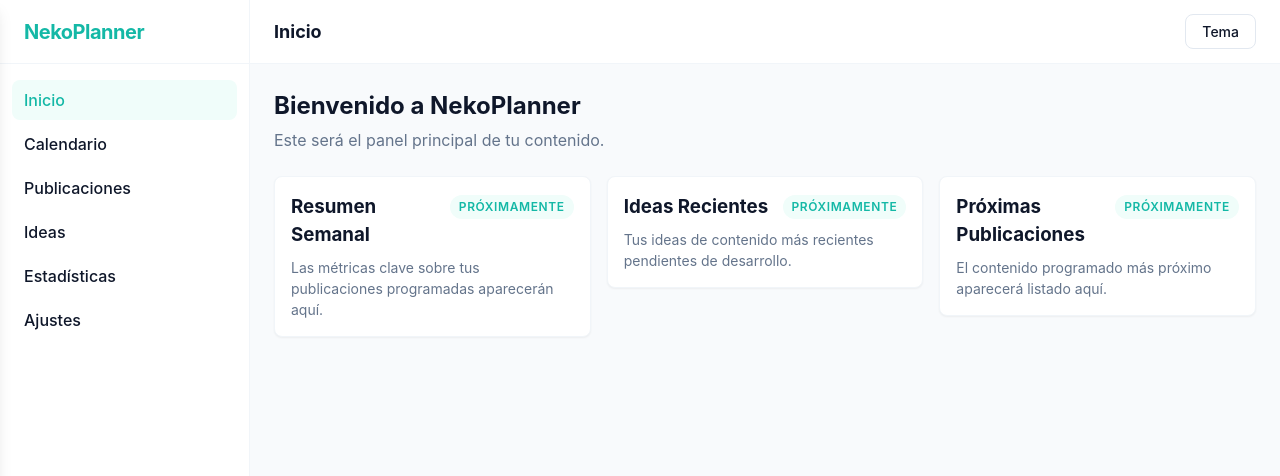
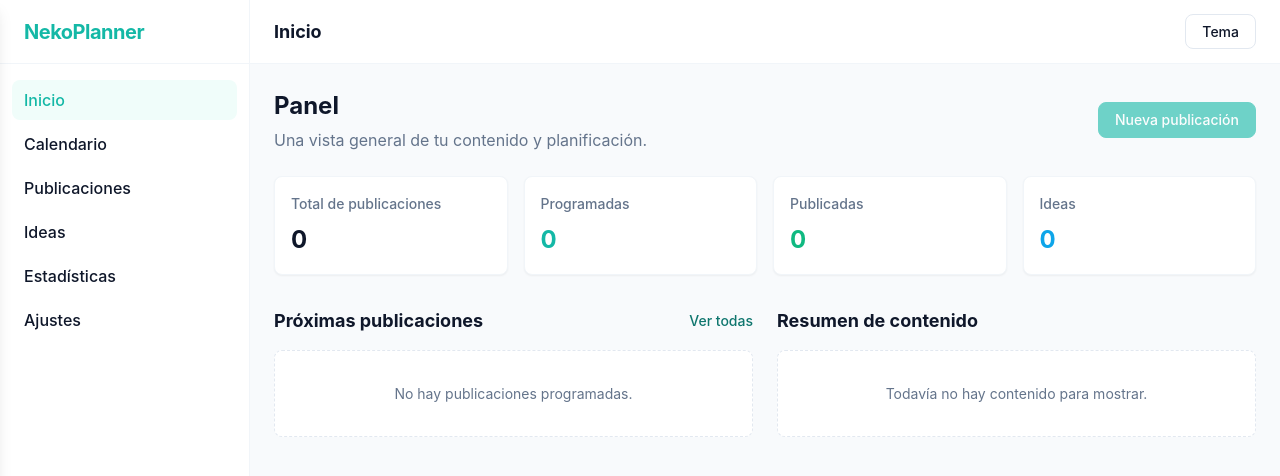
Before and after one commit to CinloDev/nekoplanner, an Angular app: page /dashboard in a window 1280 px wide. Shown: the top 476 px of the page. Built offline with nearby package versions, Linux system fonts and the light colour scheme.

Commit message:
feat: implement dashboard

```diff
--- a/src/app/features/dashboard/dashboard.component.html
+++ b/src/app/features/dashboard/dashboard.component.html
@@ -1,30 +1,115 @@
-<div class="dashboard-header" style="margin-bottom: var(--spacing-6);">
-  <h2 style="margin: 0; font-size: var(--font-size-2xl);">Bienvenido a NekoPlanner</h2>
-  <p style="color: var(--color-text-muted); margin-top: var(--spacing-1);">Este será el panel principal de tu contenido.</p>
+<div class="dashboard-header">
+  <div class="dashboard-header-text">
+    <h2>Panel</h2>
+    <p>Una vista general de tu contenido y planificación.</p>
+  </div>
+  <app-button variant="primary" [disabled]="true">Nueva publicación</app-button>
 </div>
 
-<div style="display: grid; grid-template-columns: repeat(auto-fit, minmax(300px, 1fr)); gap: var(--spacing-4);">
-  <app-card>
-    <div style="display: flex; justify-content: space-between; align-items: flex-start; margin-bottom: var(--spacing-2);">
-      <h3 style="margin: 0;">Resumen Semanal</h3>
-      <app-badge variant="subtle" color="primary">Próximamente</app-badge>
+<div class="dashboard-metrics">
+  <app-card class="metric-card">
+    <div class="metric-content">
+      <span class="metric-label">Total de publicaciones</span>
+      <span class="metric-value">{{ appState.postCounts().total }}</span>
     </div>
-    <p style="color: var(--color-text-muted); font-size: var(--font-size-sm);">Las métricas clave sobre tus publicaciones programadas aparecerán aquí.</p>
   </app-card>
-
-  <app-card>
-    <div style="display: flex; justify-content: space-between; align-items: flex-start; margin-bottom: var(--spacing-2);">
-      <h3 style="margin: 0;">Ideas Recientes</h3>
-      <app-badge variant="subtle" color="primary">Próximamente</app-badge>
+  <app-card class="metric-card">
+    <div class="metric-content">
+      <span class="metric-label">Programadas</span>
+      <span class="metric-value" style="color: var(--color-primary);">{{ appState.postCounts().scheduled }}</span>
     </div>
-    <p style="color: var(--color-text-muted); font-size: var(--font-size-sm);">Tus ideas de contenido más recientes pendientes de desarrollo.</p>
   </app-card>
-
-  <app-card>
-    <div style="display: flex; justify-content: space-between; align-items: flex-start; margin-bottom: var(--spacing-2);">
-      <h3 style="margin: 0;">Próximas Publicaciones</h3>
-      <app-badge variant="subtle" color="primary">Próximamente</app-badge>
+  <app-card class="metric-card">
+    <div class="metric-content">
+      <span class="metric-label">Publicadas</span>
+      <span class="metric-value" style="color: var(--color-success);">{{ appState.postCounts().published }}</span>
     </div>
-    <p style="color: var(--color-text-muted); font-size: var(--font-size-sm);">El contenido programado más próximo aparecerá listado aquí.</p>
+  </app-card>
+  <app-card class="metric-card">
+    <div class="metric-content">
+      <span class="metric-label">Ideas</span>
+      <span class="metric-value" style="color: var(--color-info);">{{ appState.postCounts().idea }}</span>
+    </div>
   </app-card>
 </div>
+
+<div class="dashboard-main">
+  <section class="dashboard-section upcoming-section">
+    <div class="section-header">
+      <h3>Próximas publicaciones</h3>
+      <a routerLink="/posts" class="section-link">Ver todas</a>
+    </div>
+
+    @if (upcomingPosts().length > 0) {
+      <div class="upcoming-list">
+        @for (post of upcomingPosts(); track post.id) {
+          <div class="upcoming-item">
+            <div class="upcoming-media" *ngIf="post.media && post.media.length > 0">
+              <span class="media-placeholder">Img</span>
+            </div>
+            <div class="upcoming-details">
+              <h4>{{ post.title }}</h4>
+              <p class="upcoming-meta">
+                <span [style.color]="platformMeta[post.platform] ? platformMeta[post.platform].color : 'var(--color-text-main)'">{{ platformMeta[post.platform] ? platformMeta[post.platform].label : post.platform }}</span>
+                &middot; {{ post.scheduledDate | date:'mediumDate' }} &middot; {{ post.scheduledDate | date:'shortTime' }}
+              </p>
+              <app-badge variant="subtle" color="primary">Programada</app-badge>
+            </div>
+          </div>
+        }
+      </div>
+    } @else {
+      <div class="empty-state">
+        <p>No hay publicaciones programadas.</p>
+      </div>
+    }
+  </section>
+
+  <section class="dashboard-section overview-section">
+    <div class="section-header">
+      <h3>Resumen de contenido</h3>
+    </div>
+
+    @if (appState.postCounts().total > 0) {
+      <app-card class="overview-card">
+        <div class="overview-group">
+          <h4>Por plataforma</h4>
+          <div class="distribution-list">
+            @for (item of platformDistribution(); track item.platform) {
+              <div class="distribution-item">
+                <div class="dist-header">
+                  <span>{{ item.meta.label }}</span>
+                  <span>{{ item.count }}</span>
+                </div>
+                <div class="dist-bar-track">
+                  <div class="dist-bar-fill" [style.width.%]="item.percentage" [style.background-color]="item.meta.color"></div>
+                </div>
+              </div>
+            }
+          </div>
+        </div>
+
+        <div class="overview-group">
+          <h4>Por estado</h4>
+          <div class="distribution-list">
+            @for (item of statusDistribution(); track item.status) {
+              <div class="distribution-item">
+                <div class="dist-header">
+                  <span>{{ item.label }}</span>
+                  <span>{{ item.count }}</span>
+                </div>
+                <div class="dist-bar-track">
+                  <div class="dist-bar-fill" [style.width.%]="item.percentage" [style.background-color]="item.color"></div>
+                </div>
+              </div>
+            }
+          </div>
+        </div>
+      </app-card>
+    } @else {
+      <div class="empty-state">
+        <p>Todavía no hay contenido para mostrar.</p>
+      </div>
+    }
+  </section>
+</div>
--- a/src/app/features/dashboard/dashboard.component.scss
+++ b/src/app/features/dashboard/dashboard.component.scss
@@ -0,0 +1,201 @@
+:host {
+  display: block;
+  padding-bottom: var(--spacing-8);
+}
+
+.dashboard-header {
+  display: flex;
+  flex-direction: column;
+  gap: var(--spacing-4);
+  margin-bottom: var(--spacing-6);
+
+  .dashboard-header-text {
+    h2 {
+      margin: 0;
+      font-size: var(--font-size-2xl);
+      color: var(--color-text-main);
+    }
+    p {
+      color: var(--color-text-muted);
+      margin-top: var(--spacing-1);
+    }
+  }
+}
+
+.dashboard-metrics {
+  display: grid;
+  grid-template-columns: repeat(1, 1fr);
+  gap: var(--spacing-4);
+  margin-bottom: var(--spacing-8);
+
+  .metric-card {
+    .metric-content {
+      display: flex;
+      flex-direction: column;
+      gap: var(--spacing-2);
+
+      .metric-label {
+        color: var(--color-text-muted);
+        font-size: var(--font-size-sm);
+        font-weight: var(--font-weight-medium);
+      }
+
+      .metric-value {
+        font-size: var(--font-size-2xl);
+        font-weight: var(--font-weight-bold);
+        color: var(--color-text-main);
+      }
+    }
+  }
+}
+
+.dashboard-main {
+  display: grid;
+  grid-template-columns: 1fr;
+  gap: var(--spacing-6);
+
+  .section-header {
+    display: flex;
+    justify-content: space-between;
+    align-items: center;
+    margin-bottom: var(--spacing-4);
+
+    h3 {
+      margin: 0;
+      font-size: var(--font-size-lg);
+      color: var(--color-text-main);
+    }
+
+    .section-link {
+      font-size: var(--font-size-sm);
+      font-weight: var(--font-weight-medium);
+    }
+  }
+
+  .upcoming-list {
+    display: flex;
+    flex-direction: column;
+    gap: var(--spacing-3);
+  }
+
+  .upcoming-item {
+    display: flex;
+    gap: var(--spacing-4);
+    padding: var(--spacing-3);
+    background-color: var(--color-surface);
+    border: 1px solid var(--color-border-strong);
+    border-radius: var(--radius-md);
+    box-shadow: var(--shadow-sm);
+
+    .upcoming-media {
+      width: 60px;
+      height: 60px;
+      border-radius: var(--radius-sm);
+      background-color: var(--color-bg);
+      display: flex;
+      align-items: center;
+      justify-content: center;
+      color: var(--color-text-muted);
+      font-size: var(--font-size-xs);
+    }
+
+    .upcoming-details {
+      flex: 1;
+      display: flex;
+      flex-direction: column;
+      align-items: flex-start;
+      gap: var(--spacing-1);
+
+      h4 {
+        margin: 0;
+        font-size: var(--font-size-base);
+        color: var(--color-text-main);
+      }
+
+      .upcoming-meta {
+        margin: 0 0 var(--spacing-1) 0;
+        font-size: var(--font-size-sm);
+        color: var(--color-text-muted);
+      }
+    }
+  }
+
+  .overview-card {
+    display: flex;
+    flex-direction: column;
+    gap: var(--spacing-6);
+
+    .overview-group {
+      h4 {
+        margin: 0 0 var(--spacing-3) 0;
+        font-size: var(--font-size-sm);
+        color: var(--color-text-muted);
+        text-transform: uppercase;
+        letter-spacing: 0.05em;
+      }
+
+      .distribution-list {
+        display: flex;
+        flex-direction: column;
+        gap: var(--spacing-3);
+      }
+
+      .distribution-item {
+        .dist-header {
+          display: flex;
+          justify-content: space-between;
+          font-size: var(--font-size-sm);
+          margin-bottom: var(--spacing-1);
+          color: var(--color-text-main);
+        }
+
+        .dist-bar-track {
+          width: 100%;
+          height: 8px;
+          background-color: var(--color-border-subtle);
+          border-radius: var(--radius-full);
+          overflow: hidden;
+
+          .dist-bar-fill {
+            height: 100%;
+            border-radius: var(--radius-full);
+            transition: width 0.3s ease;
+          }
+        }
+      }
+    }
+  }
+
+  .empty-state {
+    padding: var(--spacing-8);
+    text-align: center;
+    background-color: var(--color-surface);
+    border: 1px dashed var(--color-border-strong);
+    border-radius: var(--radius-md);
+    color: var(--color-text-muted);
+    font-size: var(--font-size-sm);
+  }
+}
+
+/* Responsive */
+@media (min-width: 768px) {
+  .dashboard-header {
+    flex-direction: row;
+    justify-content: space-between;
+    align-items: center;
+  }
+
+  .dashboard-metrics {
+    grid-template-columns: repeat(2, 1fr);
+  }
+}
+
+@media (min-width: 1024px) {
+  .dashboard-metrics {
+    grid-template-columns: repeat(4, 1fr);
+  }
+
+  .dashboard-main {
+    grid-template-columns: 1fr 1fr;
+  }
+}
--- a/src/app/features/dashboard/dashboard.component.ts
+++ b/src/app/features/dashboard/dashboard.component.ts
@@ -1,14 +1,99 @@
-import { Component } from '@angular/core';
+import { Component, computed, inject } from '@angular/core';
 import { CommonModule } from '@angular/common';
+import { RouterModule } from '@angular/router';
 import { CardComponent } from '../../shared/components/ui/card/card.component';
 import { BadgeComponent } from '../../shared/components/ui/badge/badge.component';
+import { ButtonComponent } from '../../shared/components/ui/button/button.component';
+import { AppStateService } from '../../core/state/app-state.service';
+import { Platform } from '../../core/models';
+
+export interface PlatformMeta {
+  label: string;
+  color: string;
+}
+
+export const PLATFORM_META: Record<Platform, PlatformMeta> = {
+  instagram: { label: 'Instagram', color: '#E1306C' },
+  facebook: { label: 'Facebook', color: '#1877F2' },
+  x: { label: 'X', color: 'var(--color-text-main)' },
+  linkedin: { label: 'LinkedIn', color: '#0A66C2' },
+  tiktok: { label: 'TikTok', color: '#00f2fe' },
+  youtube: { label: 'YouTube', color: '#FF0000' },
+};
 
 @Component({
   selector: 'app-dashboard',
   standalone: true,
-  imports: [CommonModule, CardComponent, BadgeComponent],
+  imports: [CommonModule, RouterModule, CardComponent, BadgeComponent, ButtonComponent],
   templateUrl: './dashboard.component.html',
   styleUrl: './dashboard.component.scss'
 })
 export class DashboardComponent {
+  readonly appState = inject(AppStateService);
+  readonly platformMeta = PLATFORM_META;
+
+  readonly upcomingPosts = computed(() => {
+    const posts = [...this.appState.posts()];
+    return posts
+      .filter(post => post.status === 'scheduled')
+      .sort((a, b) => {
+        if (!a.scheduledDate) return 1;
+        if (!b.scheduledDate) return -1;
+        return new Date(a.scheduledDate).getTime() - new Date(b.scheduledDate).getTime();
+      })
+      .slice(0, 5);
+  });
+
+  readonly platformDistribution = computed(() => {
+    const posts = this.appState.posts();
+    const distribution: Record<string, number> = {};
+    let total = 0;
+
+    posts.forEach(post => {
+      const p = post.platform || 'other';
+      distribution[p] = (distribution[p] || 0) + 1;
+      total++;
+    });
+
+    return Object.entries(distribution)
+      .map(([platform, count]) => ({
+        platform,
+        count,
+        percentage: total > 0 ? (count / total) * 100 : 0,
+        meta: PLATFORM_META[platform] || { label: platform, color: 'var(--color-text-muted)' }
+      }))
+      .sort((a, b) => b.count - a.count);
+  });
+
+  readonly statusDistribution = computed(() => {
+    const posts = this.appState.posts();
+    const distribution: Record<string, number> = {};
+    let total = 0;
+
+    posts.forEach(post => {
+      const s = post.status || 'idea';
+      distribution[s] = (distribution[s] || 0) + 1;
+      total++;
+    });
+
+    return Object.entries(distribution)
+      .map(([status, count]) => {
+        let label = status;
+        let color = 'var(--color-text-muted)';
+        if (status === 'published') { label = 'Publicadas'; color = 'var(--color-success)'; }
+        if (status === 'scheduled') { label = 'Programadas'; color = 'var(--color-primary)'; }
+        if (status === 'draft') { label = 'Borradores'; color = 'var(--color-warning)'; }
+        if (status === 'idea') { label = 'Ideas'; color = 'var(--color-info)'; }
+        if (status === 'archived') { label = 'Archivadas'; color = 'var(--color-text-muted)'; }
+
+        return {
+          status,
+          count,
+          percentage: total > 0 ? (count / total) * 100 : 0,
+          label,
+          color
+        };
+      })
+      .sort((a, b) => b.count - a.count);
+  });
 }
```
